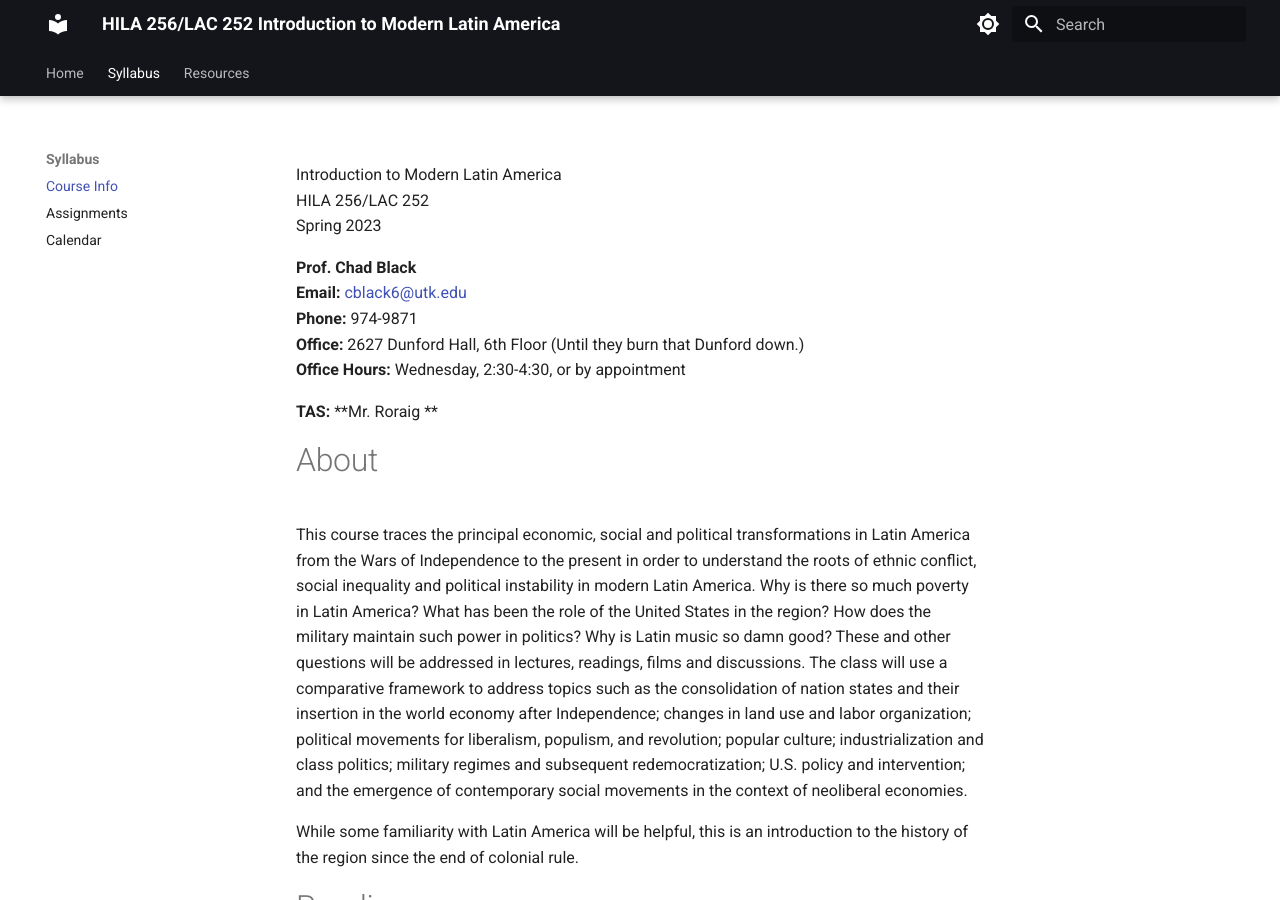
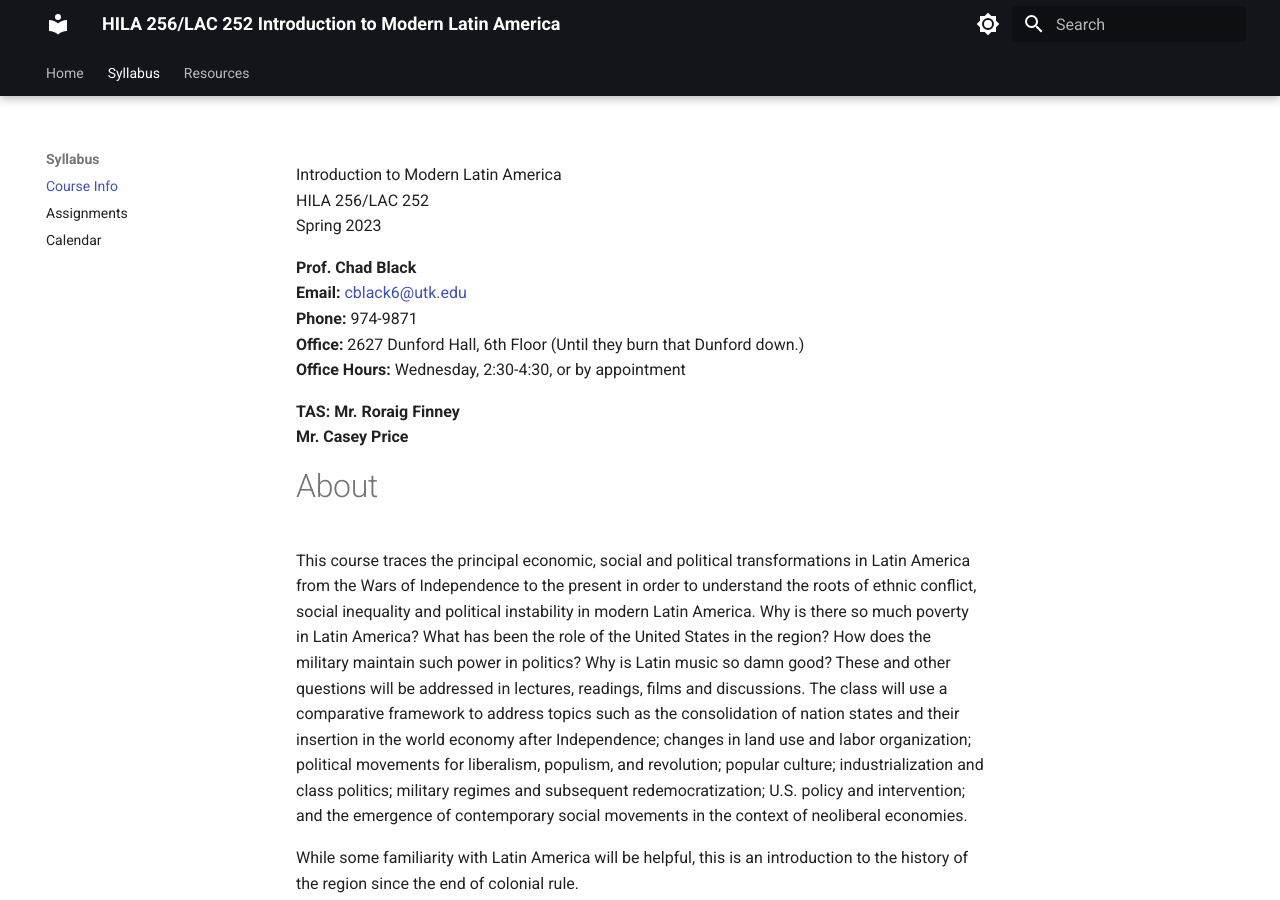
Before and after one commit to chadblack/2023MLA, an MkDocs documentation site: the page built from docs/syllabus.md, in a window 1280 px wide and 900 px high. Built offline with MkDocs 1.6.1 and Material for MkDocs 9.7.7, drawn with Linux system fonts in a browser that asks for light colours.

Commit message:
TA names

```diff
--- a/docs/syllabus.md
+++ b/docs/syllabus.md
@@ -14,7 +14,8 @@ Spring 2023
 **Office Hours:** Wednesday, 2:30-4:30, or by appointment
 
 **TAS:**
-**Mr. Roraig **
+**Mr. Roraig Finney**
+**Mr. Casey Price**
 
 
 # About
```
